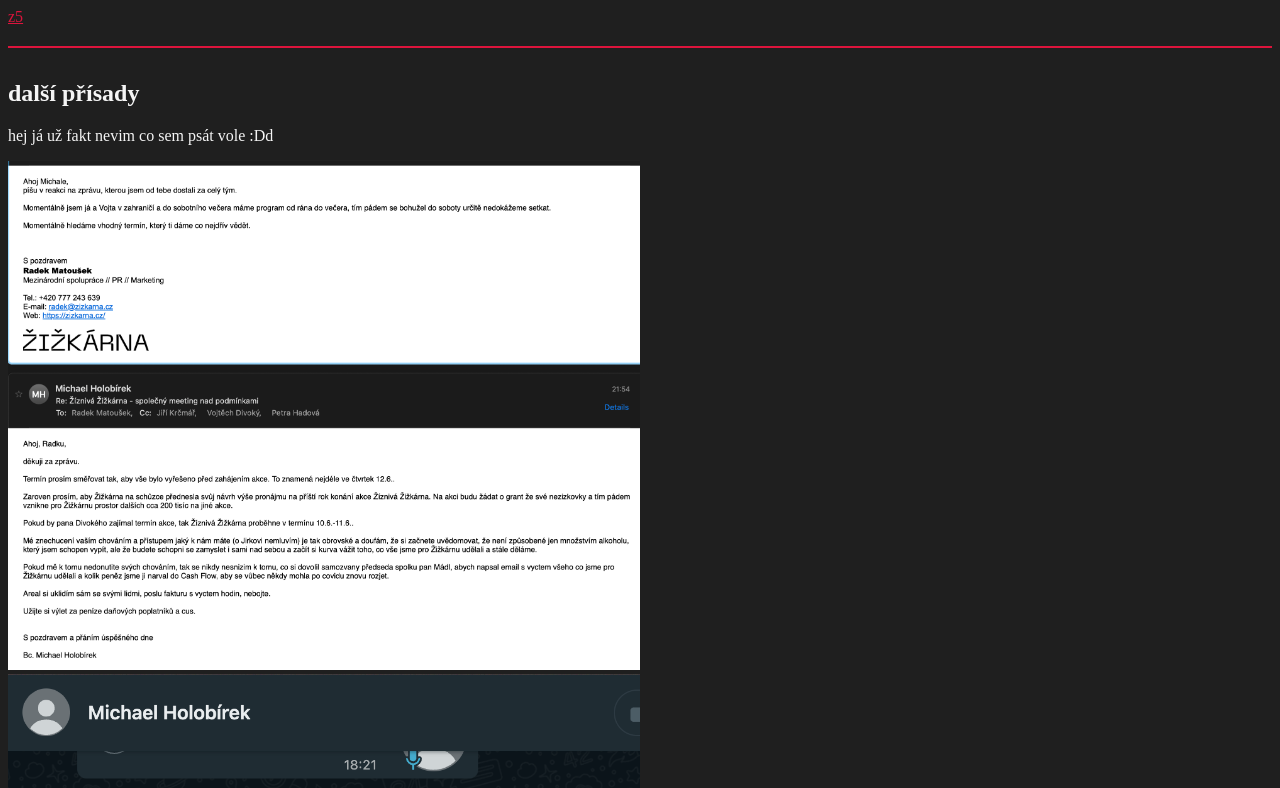
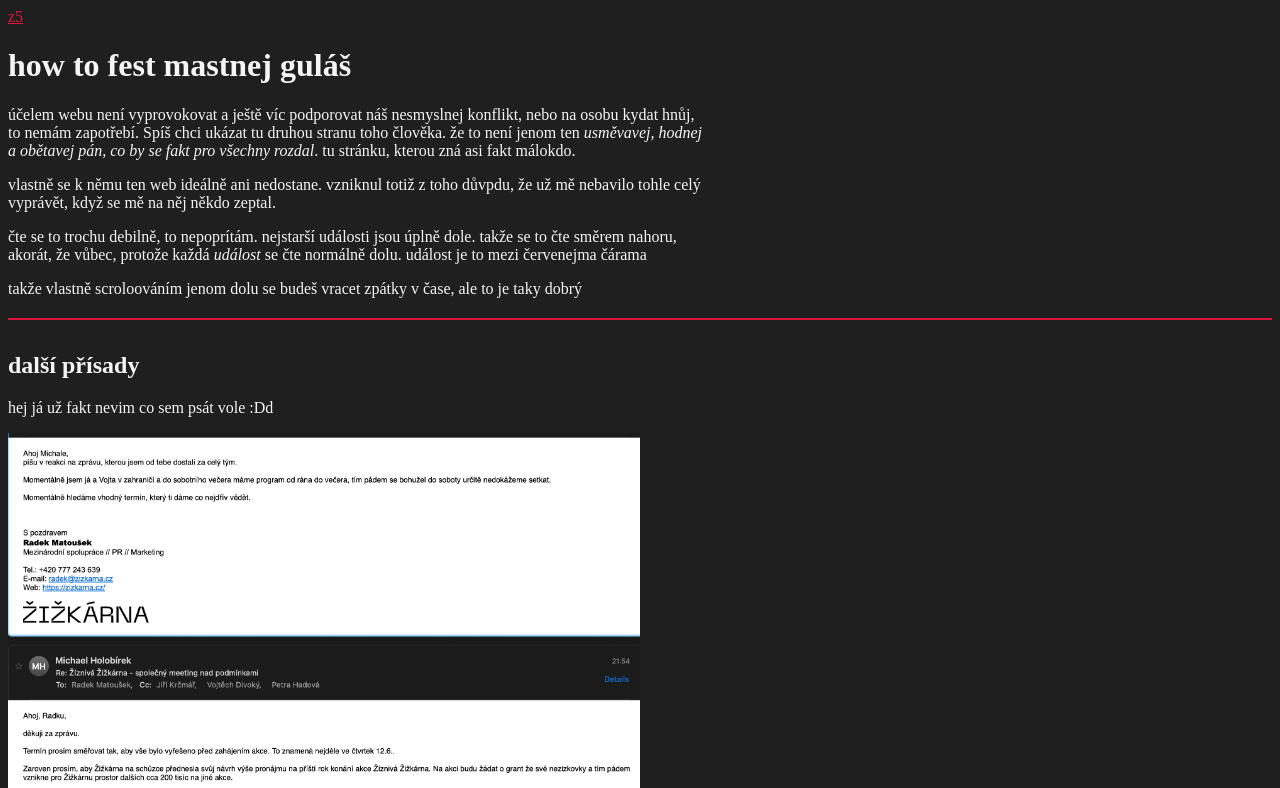
Before and after one commit to Divocaak/divokyvojtech, a SvelteKit app: page /gulas in a window 1280 px wide. Shown: the top 788 px of the page. Built offline with nearby package versions, Linux system fonts and the light colour scheme.

Commit message:
gulas intro text, rfs/resources update

```diff
--- a/src/routes/gulas/+page.svelte
+++ b/src/routes/gulas/+page.svelte
@@ -2,7 +2,11 @@
 	<title>RECEPT NA GULÁŠ</title>
 </svelte:head>
 <a href="/">z5</a>
-
+<h1>how to fest mastnej guláš</h1>
+<p>účelem webu není vyprovokovat a ještě víc podporovat náš nesmyslnej konflikt, nebo na osobu kydat hnůj, to nemám zapotřebí. Spíš chci ukázat tu druhou stranu toho člověka. že to není jenom ten <i>usměvavej, hodnej a obětavej pán, co by se fakt pro všechny rozdal</i>. tu stránku, kterou zná asi fakt málokdo.</p>
+<p>vlastně se k němu ten web ideálně ani nedostane. vzniknul totiž z toho důvpdu, že už mě nebavilo tohle celý vyprávět, když se mě na něj někdo zeptal.</p>
+<p>čte se to trochu debilně, to nepoprítám. nejstarší události jsou úplně dole. takže se to čte směrem nahoru, akorát, že vůbec, protože každá <i>událost</i> se čte normálně dolu. událost je to mezi červenejma čárama</p>
+<p>takže vlastně scroloováním jenom dolu se budeš vracet zpátky v čase, ale to je taky dobrý</p>
 <h2>další přísady</h2>
 <p>hej já už fakt nevim co sem psát vole :Dd</p>
 <img src="/gulas/meeting.jpg" alt="mail conversation screenshot" />
--- a/src/routes/rfs/resources/+page.svelte
+++ b/src/routes/rfs/resources/+page.svelte
@@ -111,6 +111,11 @@
         <a target="_blank" href="https://www.youtube.com/watch?v=bYMHAWAK7hk">Apollo 11 Go No Go</a>
     </li>
 </ul>
+<h2>audio</h2>
+<ul>
+    <li><a target="_blank" href="https://freesound.org/people/KIZILSUNGUR/sounds/96973">Siréna</a></li>
+    <li><a target="_blank" href="https://www.youtube.com/watch?v=dhTvadtW2dc">Záběry před show</a></li>
+</ul>
 <h2>fonty</h2>
 <ul>
 	<li><a traget="_blank" href="https://fonts.google.com/specimen/Montserrat">Montserrat</a></li>
```
